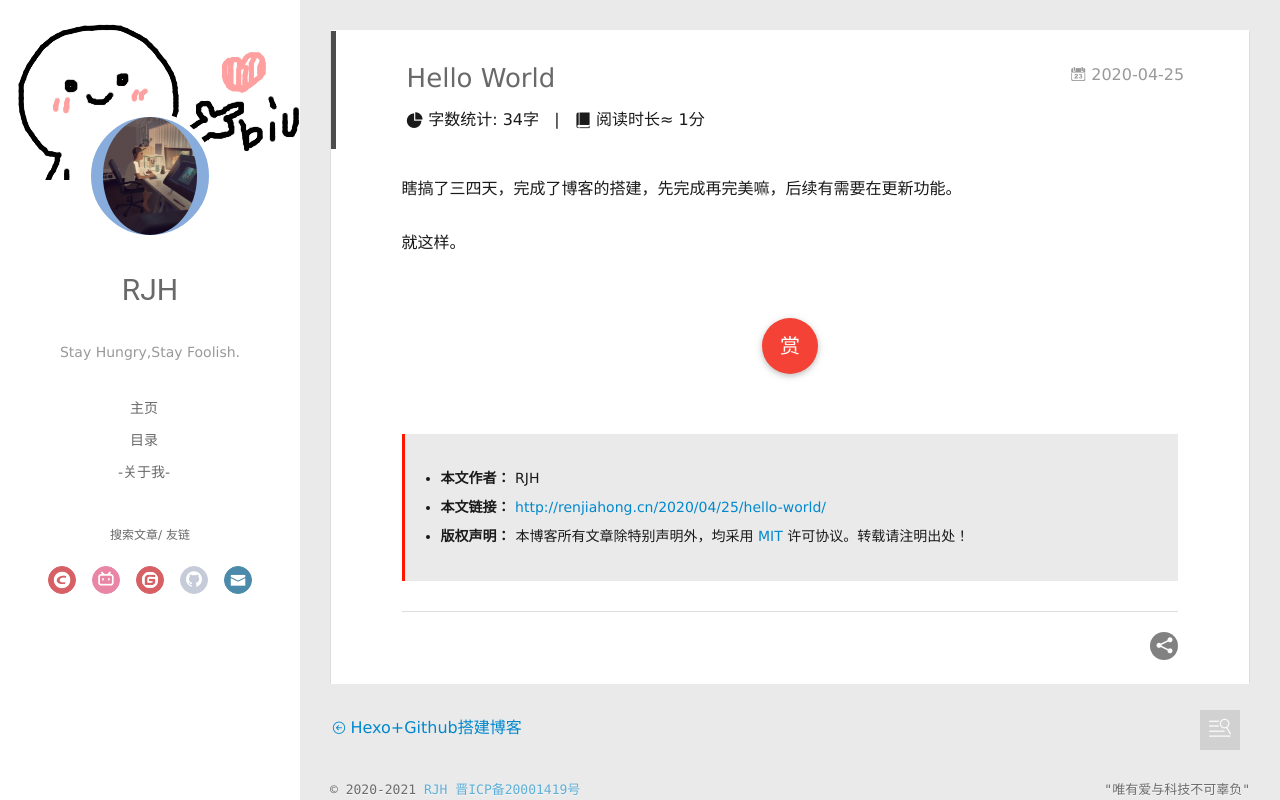
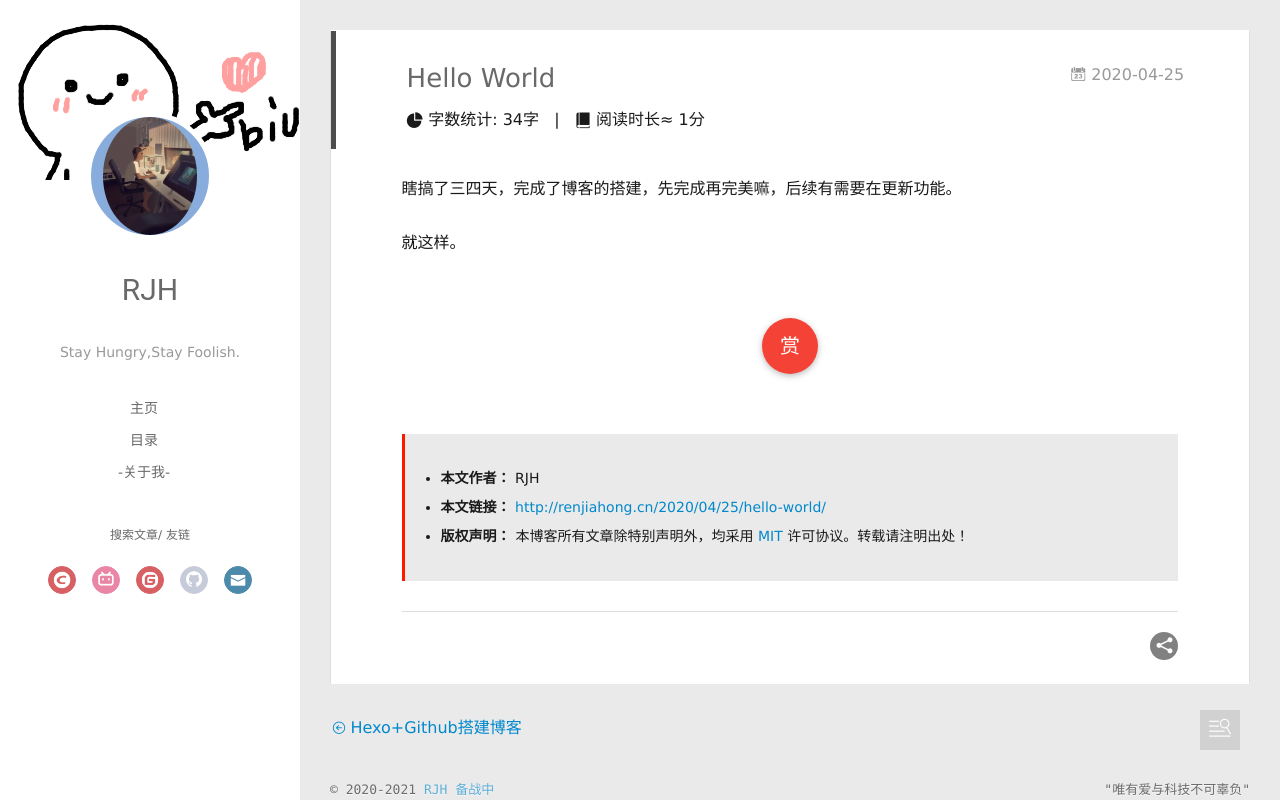
Before and after one commit to RJHhome/RJHhome.github.io, a plain HTML site: page 2020/04/25/hello-world/index.html in a window 1280 px wide. Drawn offline with Linux system fonts and the light colour scheme; some packages are replaced by stand-ins of ours; a script that the page names is missing.

Commit message:
Site updated: 2021-07-09 10:17:40

```diff
--- a/2020/04/25/hello-world/index.html
+++ b/2020/04/25/hello-world/index.html
@@ -487,7 +487,8 @@
     		&copy; 2020-2021
 			<!-- <a href="http://renjiahong.cn/" target="_blank">RJH</a> -->
 			<a href="http://renjiahong.cn/" target="_blank">RJH</a>
-			<a target="_blank" rel="noopener" href="http://www.miitbeian.gov.cn/">晋ICP备20001419号</a>
+			<a target="_blank" rel="noopener" href="http://www.miitbeian.gov.cn/">备战中</a>
+			<!-- 晋ICP备20001419号 -->
 		</div>
       	<div class="footer-right">
 			"唯有爱与科技不可辜负"
```
Also changed, not shown: 2020/04/27/Hexo-Github搭建博客/index.html (+2 -1 lines), archives/2020/04/index.html (+2 -1 lines), archives/2020/index.html (+2 -1 lines), archives/index.html (+2 -1 lines), baidu_verify_code-sR4Ko89STf.html (+2 -1 lines), index.html (+2 -1 lines), messagepad/index.html (+2 -1 lines), tags/hexo-github/index.html (+2 -1 lines).
